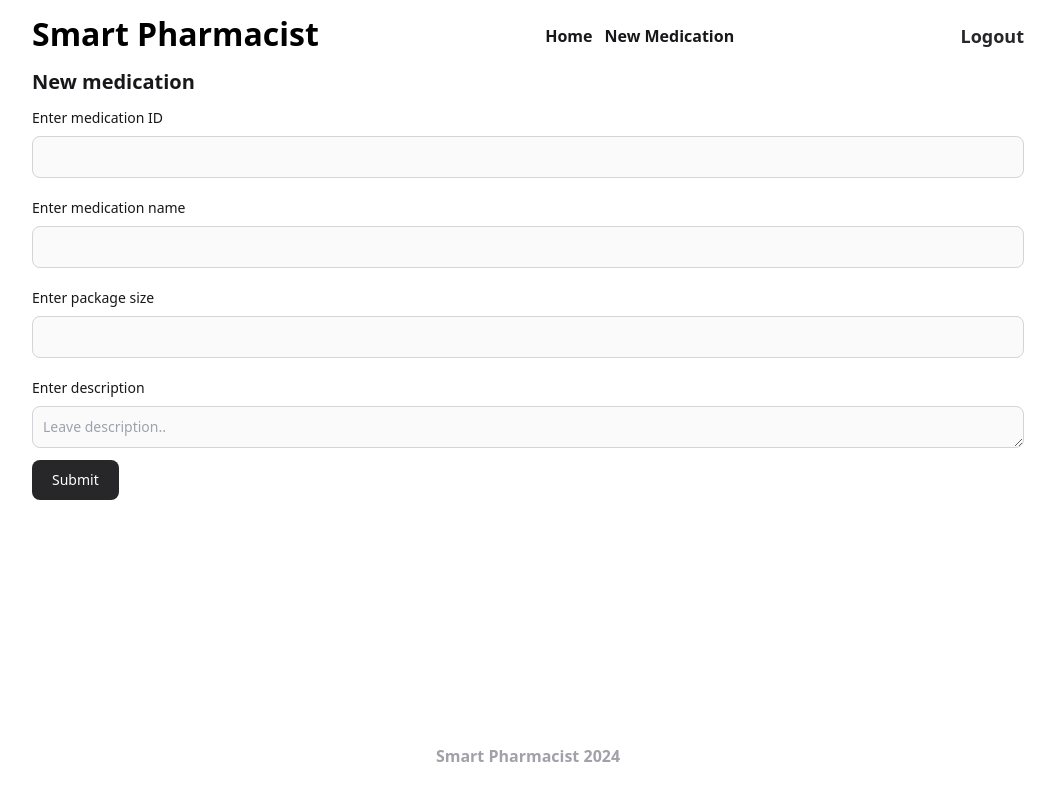
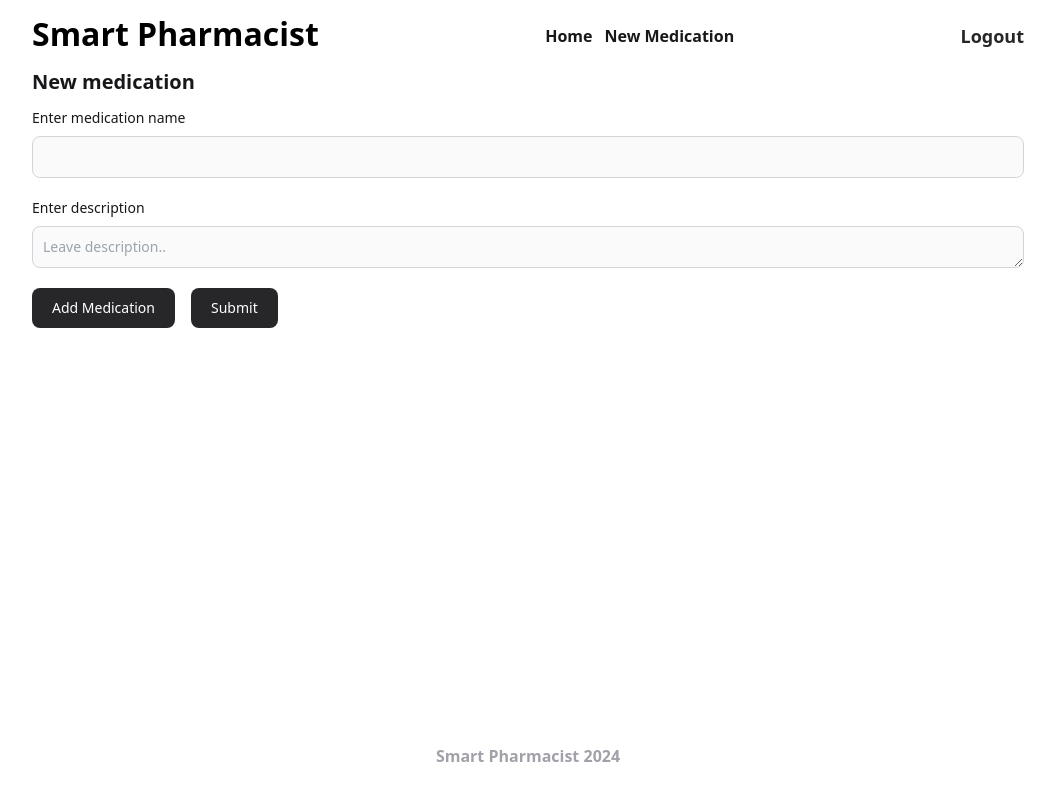
Before and after one commit to Victor-M16/Smart-Pharmacist, a Django app: template smartpharmacist/core/templates/core/new-medication.html in a window 1280 px wide. Shown: the whole page, without its empty margins (112-1167 px from the left). Run offline with Django 3.2, Linux system fonts and the light colour scheme; the template is opened without the code that fills it, so the values that code supplies are empty; some libraries are stand-ins or nearby versions; some web fonts are replaced.

Commit message:
feat: :sparkles: Add api functionality to medication form

```diff
--- a/smartpharmacist/api/views.py
+++ b/smartpharmacist/api/views.py
@@ -32,8 +32,6 @@ class MedicationViewSet(viewsets.ModelViewSet):
     serializer_class = MedicationSerializer
     permission_classes = [IsAdminUser | IsPharmacistOnly | IsDoctorOnly]
 
-    def perform_create(self, serializer):
-        serializer.save(doctor=self.request.user)
 
 # Vending Machine ViewSet
 class VendingMachineViewSet(viewsets.ModelViewSet):
--- a/smartpharmacist/core/templates/core/new-medication.html
+++ b/smartpharmacist/core/templates/core/new-medication.html
@@ -1,24 +1,13 @@
 {% extends "core/pharm-base.html" %} {% block content %}
 <!-- new medication form -->
 <div>
-  <form >
-    <p class="text-xl text-zinc-900 font-bold py-3 dark:text-zinc-50">New medication</p>
-    <!-- enter medication id -->
-    <div class="mb-5">
-      <label
-        for="medication"
-        class="block mb-2 text-sm font-medium text-zinc-900 dark:text-zinc-300"
-        >Enter medication ID</label
-      >
-      <input
-        type="text"
-        id="medication"
-        class="bg-zinc-50 border border-zinc-300 text-zinc-900 text-sm rounded-lg focus:ring--500 focus:border-zinc-500 block w-full p-2.5 dark:bg-zinc-700 dark:border-zinc-600 dark:placeholder-zinc-400 dark:text-white dark:focus:ring-zinc-500 dark:focus:border-zinc-500"
-        required
-      />
-    </div>
+  <form id="medication-form">
+    <p class="text-xl text-zinc-900 font-bold py-3 dark:text-zinc-50">
+      New medication
+    </p>
     <!-- enter medication name -->
-    <div class="mb-5">
+    <div class="mb-5" id="medication-fields-container">
+      <div class="medication-field mb-5">
         <label
           for="medication_name"
           class="block mb-2 text-sm font-medium text-zinc-900 dark:text-zinc-300"
@@ -27,25 +16,11 @@
         <input
           type="text"
           id="medication_name"
+          name="medication"
           class="bg-zinc-50 border border-zinc-300 text-zinc-900 text-sm rounded-lg focus:ring--500 focus:border-zinc-500 block w-full p-2.5 dark:bg-zinc-700 dark:border-zinc-600 dark:placeholder-zinc-400 dark:text-white dark:focus:ring-zinc-500 dark:focus:border-zinc-500"
           required
         />
       </div>
-    <!-- enter medication package size -->
-    <div class="mb-5">
-      <label
-        for="package"
-        class="block mb-2 text-sm font-medium text-zinc-900 dark:text-zinc-300"
-        >Enter package size</label
-      >
-      <input
-        type="number"
-        id="package"
-        class="bg-zinc-50 border border-zinc-300 text-zinc-900 text-sm rounded-lg focus:ring--500 focus:border-zinc-500 block w-full p-2.5 dark:bg-zinc-700 dark:border-zinc-600 dark:placeholder-zinc-400 dark:text-white dark:focus:ring-zinc-500 dark:focus:border-zinc-500"
-        required
-      />
-    </div>
-
       <!-- enter description -->
       <div class="mb-3">
         <label
@@ -55,18 +30,103 @@
         >
         <textarea
           id="description"
+          name="description"
           rows="1"
           class="block p-2.5 w-full text-sm text-zinc-900 bg-zinc-50 rounded-lg border border-zinc-300 focus:ring-zinc-500 focus:border-zinc-500 dark:bg-zinc-700 dark:border-zinc-600 dark:placeholder-zinc-400 dark:text-white dark:focus:ring-zinc-500 dark:focus:border-zinc-500"
           placeholder="Leave description.."
         ></textarea>
       </div>
+    </div>
+
+    <!-- Button to add more medications -->
+    <div class="flex items-center gap-2 my-4">
+      <button
+        type="button"
+        id="add-medication-button"
+        class="text-white bg-zinc-800 hover:bg-zinc-900 focus:outline-none focus:ring-4 focus:ring-zinc-300 font-medium rounded-lg text-sm px-5 py-2.5 me-2 mb-2 dark:text-zinc-900 dark:bg-zinc-100 dark:hover:bg-zinc-400 dark:focus:ring-zinc-700 dark:border-zinc-700 transition"
+      >
+        Add Medication
+      </button>
 
       <button
         type="button"
+        id="submit-button"
         class="text-white bg-zinc-800 hover:bg-zinc-900 focus:outline-none focus:ring-4 focus:ring-zinc-300 font-medium rounded-lg text-sm px-5 py-2.5 me-2 mb-2 dark:bg-zinc-800 dark:hover:bg-zinc-900 dark:focus:ring-zinc-700 dark:border-zinc-700 transition"
       >
         Submit
       </button>
+    </div>
   </form>
 </div>
+
+<!-- To create a new medication -->
+<script>
+  document
+    .getElementById("medication-form")
+    .addEventListener("submit", function (event) {
+      event.preventDefault();
+      const formData = new FormData(document.getElementById("medication-form"));
+
+      // Move the fetch call inside the function
+      fetch("/api/medications/", {
+        method: "POST",
+        headers: {
+          "Content-Type": "application/json",
+          "X-CSRFToken": "{{ csrf_token }}",
+        },
+        body: JSON.stringify({
+          name: formData.get("medication"),
+          description: formData.get("description"),
+        }),
+      })
+        .then((response) => response.json())
+        .then((data) => {
+          console.log("medication created:", data);
+        })
+        .catch((error) => {
+          console.error("Error creating medication:", error);
+        });
+    });
+</script>
+
+<!-- Add more medication button -->
+<script>
+  document
+    .getElementById("add-medication-button")
+    .addEventListener("click", function () {
+      const container = document.getElementById("medication-fields-container");
+      const newField = document.createElement("div");
+      newField.className = "medication-field mb-5";
+      newField.innerHTML = `
+      <label
+          for="medication_name"
+          class="block mb-2 text-sm font-medium text-zinc-900 dark:text-zinc-300"
+          >Enter medication name</label
+        >
+        <input
+          type="text"
+          id="medication_name"
+          name="medication"
+          class="bg-zinc-50 mb-5 border border-zinc-300 text-zinc-900 text-sm rounded-lg focus:ring--500 focus:border-zinc-500 block w-full p-2.5 dark:bg-zinc-700 dark:border-zinc-600 dark:placeholder-zinc-400 dark:text-white dark:focus:ring-zinc-500 dark:focus:border-zinc-500"
+          required
+        />
+      </div>
+      <!-- enter description -->
+      <div class="mb-3">
+        <label
+          for="description"
+          class="block mb-2 text-sm font-medium text-zinc-900 dark:text-zinc-300"
+          >Enter description</label
+        >
+        <textarea
+          id="description"
+          name="description"
+          rows="1"
+          class="block p-2.5 w-full text-sm text-zinc-900 bg-zinc-50 rounded-lg border border-zinc-300 focus:ring-zinc-500 focus:border-zinc-500 dark:bg-zinc-700 dark:border-zinc-600 dark:placeholder-zinc-400 dark:text-white dark:focus:ring-zinc-500 dark:focus:border-zinc-500"
+          placeholder="Leave description.."
+        ></textarea>
+    `;
+      container.appendChild(newField);
+    });
+</script>
 {% endblock content%}
```
Lines whose indentation alone changed are shown as unchanged.
